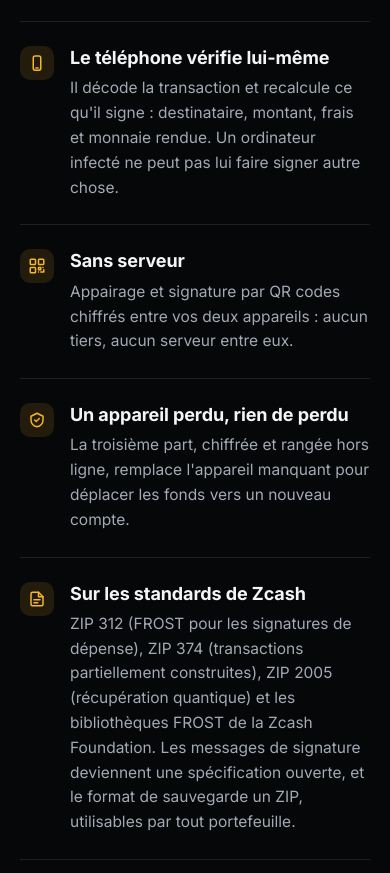
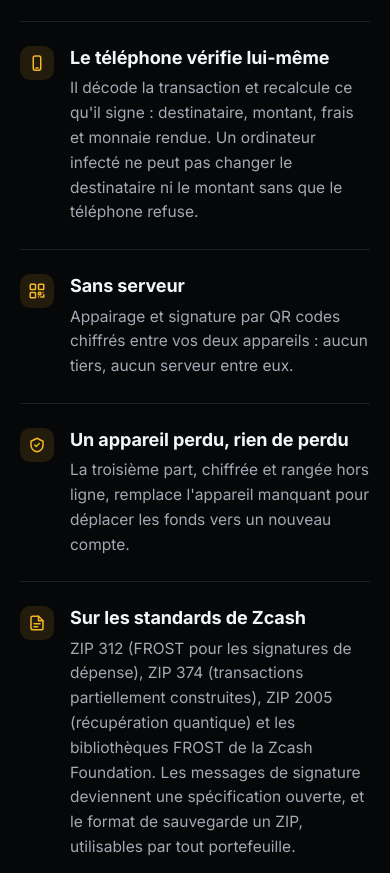
Before and after one commit to KHADEVS/openpgp-wallet-site, a plain HTML site: page frost-livre-blanc.html in a window 390 px wide. Shown: the part 1403-2276 px from the top of the page. Drawn offline with Linux system fonts and the light colour scheme.

Commit message:
White paper pages: say what the phone's check actually stops
From Daniel Gorgonha's review: the phone refuses a change of recipient or
amount, but the computer still chooses which of the account's notes are
spent, so "can't make it sign something else" said more than the code.

```diff
--- a/frost-livre-blanc.html
+++ b/frost-livre-blanc.html
@@ -64,7 +64,7 @@
         </div>
         <div class="shield reveal" style="--d: 0.1s">
           <span class="shield-icon" aria-hidden="true"><svg width="18" height="18" viewBox="0 0 24 24" fill="none" stroke="currentColor" stroke-width="2" stroke-linecap="round" stroke-linejoin="round"><rect x="7" y="2.5" width="10" height="19" rx="2.5"/><path d="M10.5 18.5h3"/></svg></span>
-          <div><h3>Le téléphone vérifie lui-même</h3><p>Il décode la transaction et recalcule ce qu'il signe : destinataire, montant, frais et monnaie rendue. Un ordinateur infecté ne peut pas lui faire signer autre chose.</p></div>
+          <div><h3>Le téléphone vérifie lui-même</h3><p>Il décode la transaction et recalcule ce qu'il signe : destinataire, montant, frais et monnaie rendue. Un ordinateur infecté ne peut pas changer le destinataire ni le montant sans que le téléphone refuse.</p></div>
         </div>
         <div class="shield reveal" style="--d: 0.15s">
           <span class="shield-icon" aria-hidden="true"><svg width="18" height="18" viewBox="0 0 24 24" fill="none" stroke="currentColor" stroke-width="2" stroke-linecap="round" stroke-linejoin="round"><rect x="3" y="3" width="7" height="7" rx="1"/><rect x="14" y="3" width="7" height="7" rx="1"/><rect x="3" y="14" width="7" height="7" rx="1"/><path d="M14 14h3v3h-3zM20 14v.01M14 20h.01M17 20h4v-3"/></svg></span>
```
Also changed, not shown: frost-white-paper.html (+1 -1 lines).
